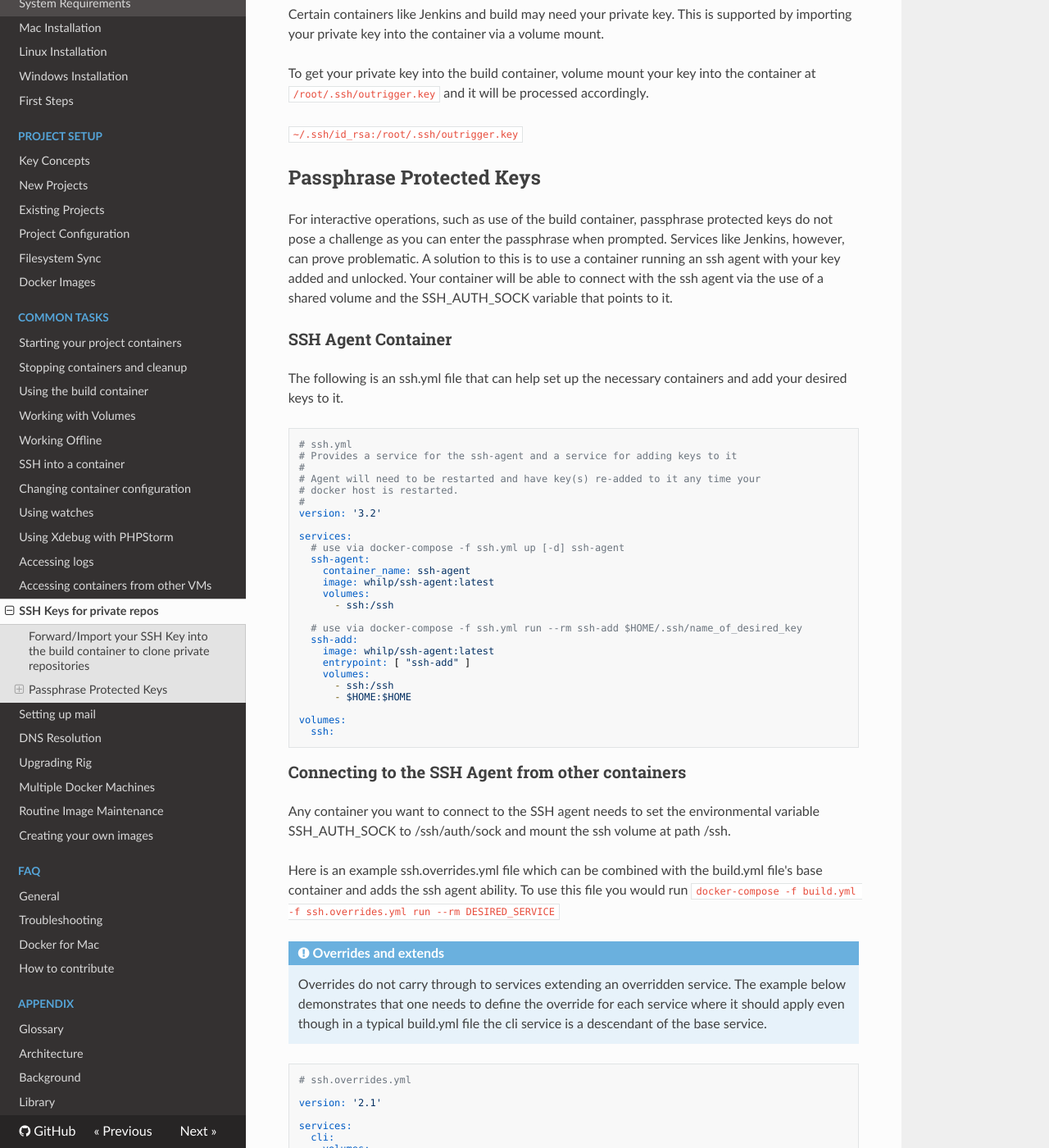
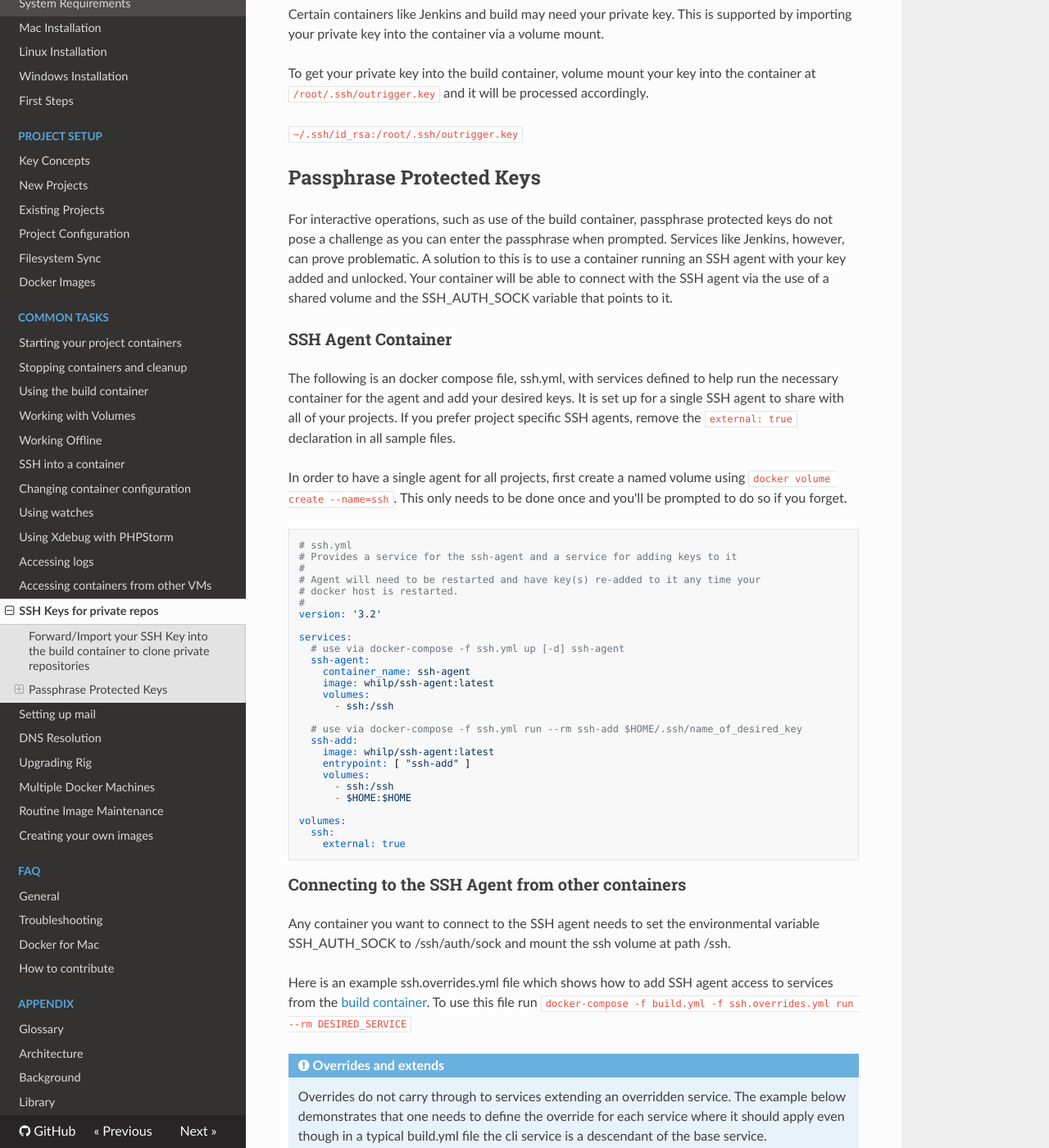
Before and after one commit to phase2/outrigger-docs, an MkDocs documentation site: the page built from docs/common-tasks/ssh-keys-for-private-repos.md, in a window 1280 px wide and 1400 px high, scrolled down 242 px. Shown: the whole window at 82% size. Built offline with MkDocs 1.6.1, drawn with Linux system fonts in a browser that asks for light colours; nearby versions of some CDN libraries; old or Windows-style settings are respelled for this version of MkDocs; some of the changed text lies outside the part shown.

Commit message:
Better explain project specific versus global ssh agent usage.
Includes some proofreading and other readability tweaks.

````diff
--- a/docs/common-tasks/ssh-keys-for-private-repos.md
+++ b/docs/common-tasks/ssh-keys-for-private-repos.md
@@ -15,14 +15,20 @@ and it will be processed accordingly.
 For interactive operations, such as use of the build container, passphrase protected
 keys do not pose a challenge as you can enter the passphrase when prompted. Services
 like Jenkins, however, can prove problematic. A solution to this is to use a container
-running an ssh agent with your key added and unlocked. Your container will be able
-to connect with the ssh agent via the use of a shared volume and the SSH_AUTH_SOCK
+running an SSH agent with your key added and unlocked. Your container will be able
+to connect with the SSH agent via the use of a shared volume and the SSH_AUTH_SOCK
 variable that points to it.
 
 ### SSH Agent Container
 
-The following is an ssh.yml file that can help set up the necessary containers and
-add your desired keys to it.
+The following is an docker compose file, ssh.yml, with services defined to help run
+the necessary container for the agent and add your desired keys. It is set up for a
+single SSH agent to share with all of your projects. If you prefer project specific
+SSH agents, remove the `external: true` declaration in all sample files.
+
+In order to have a single agent for all projects, first create a named volume
+using `docker volume create --name=ssh`. This only needs to be done once and you'll
+be prompted to do so if you forget.
 
 ```
 # ssh.yml
@@ -51,6 +57,7 @@ services:
 
 volumes:
   ssh:
+    external: true
 ```
 
 ### Connecting to the SSH Agent from other containers
@@ -58,9 +65,9 @@ volumes:
 Any container you want to connect to the SSH agent needs to set the environmental
 variable SSH_AUTH_SOCK to /ssh/auth/sock and mount the ssh volume at path /ssh.
 
-Here is an example ssh.overrides.yml file which can be combined with the build.yml
-file's base container and adds the ssh agent ability. To use this file you would
-run `docker-compose -f build.yml -f ssh.overrides.yml run --rm DESIRED_SERVICE`
+Here is an example ssh.overrides.yml file which shows how to add SSH agent access
+to services from the [build container](using-the-build-container.md).
+To use this file run `docker-compose -f build.yml -f ssh.overrides.yml run --rm DESIRED_SERVICE`
 
 !!! note "Overrides and extends"
     Overrides do not carry through to services extending an overridden service.
@@ -86,7 +93,11 @@ services:
       SSH_AUTH_SOCK: /ssh/auth/sock
 volumes:
   ssh:
+    external: true
 ```
+
+The SSH agent configuration can also be placed into your build.yml file directly
+if it is relevant for all team members.
 
 ### More Resources
 
````
